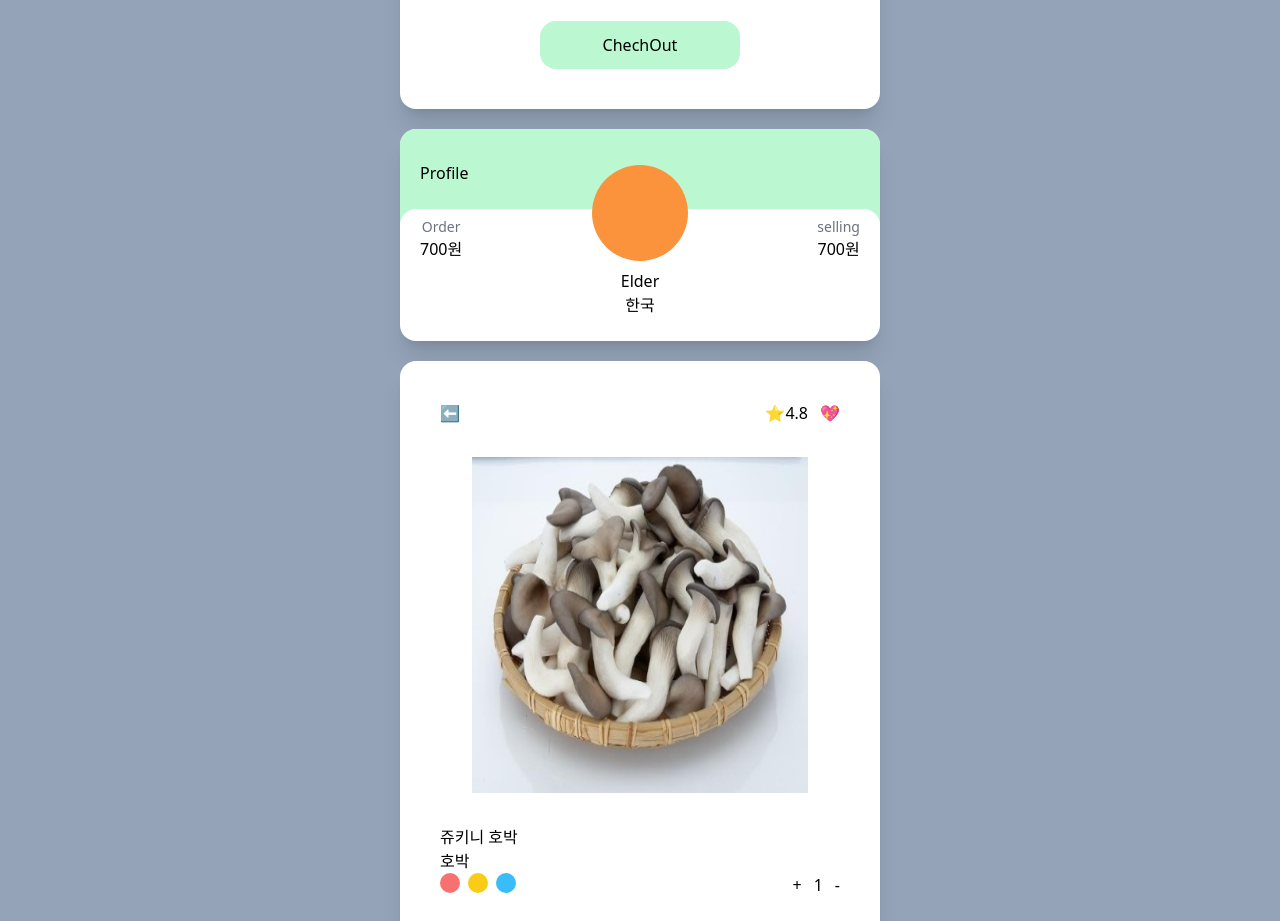
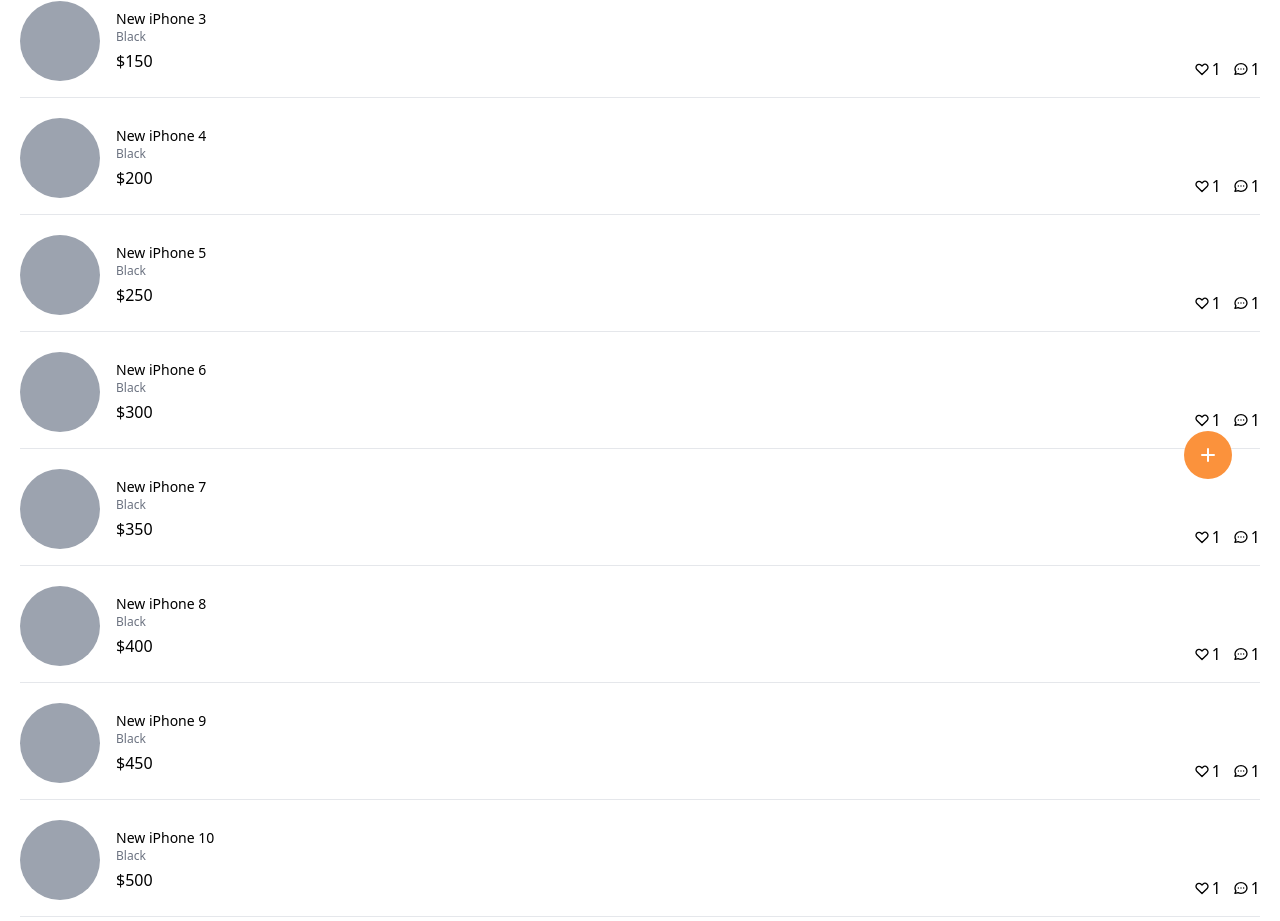
Before and after one commit to MinKi1506/Carrot-Market, a Next.js app in the folder minki-carrot-market/: page / in a window 1280 px wide. Shown: the part 273-1194 px from the top of the page. Built offline with nearby package versions, Linux system fonts and the light colour scheme.

Commit message:
<enter> & <home(i=index)> UI

```diff
--- a/minki-carrot-market/package.json
+++ b/minki-carrot-market/package.json
@@ -9,6 +9,7 @@
     "lint": "next lint"
   },
   "dependencies": {
+    "@tailwindcss/forms": "^0.5.3",
     "next": "12.3.1",
     "react": "18.2.0",
     "react-dom": "18.2.0"
--- a/minki-carrot-market/pages/enter.tsx
+++ b/minki-carrot-market/pages/enter.tsx
@@ -10,7 +10,7 @@
   const onEmailClick = () => setMethod("email");
   const onPhoneClick = () => setMethod("phone");
   return (
-    <div>
+    <div className="px-4 w-[500px]">
       <h3 className="text-center p-4 text-gray-500">
         Welcome to{" "}
         <span className="font-extrabold text-3xl text-orange-500">
@@ -45,34 +45,53 @@
             </button>
           </div>
         </div>
-        <form className="">
-          <label>
+        <form className="flex flex-col mt-4">
+          <label className="text-sm font-medium text-gray-700">
             {method === "email" ? "Email address" : null}
             {method === "phone" ? "Phone number" : null}
           </label>
-          <div>
-            {method === "email" ? <input type="email" required /> : null}
+          <div className="mt-1">
+            {method === "email" ? (
+              <input
+                className="appearance-none w-full px-3 border-gray-300 rounded-md shadow-sm placeholder-gray-400
+                focus:ring-orange-500
+                focus:border-orange-500"
+                type="email"
+                required
+              />
+            ) : null}
             {method === "phone" ? (
-              <div>
-                <span>+82</span>
-                <input type="number" required />
+              <div className="flex rounded-md shadow-sm">
+                <span className="flex items-center justify-center px-3 rounded-l-md border border-r-0 border-gray-300 bg-gray-50 text-gray-500 text-sm">
+                  +82
+                </span>
+                <input
+                  className="appearance-none w-full px-3 border-gray-300 rounded-md shadow-sm placeholder-gray-400
+                  rounded-l-none
+                focus:ring-orange-500
+                focus:border-orange-500"
+                  type="number"
+                  required
+                />
               </div>
             ) : null}
           </div>
-          <button>
+          <button className="bg-orange-500 hover:bg-orange-600 text-white mt-2 py-2 px-4 border  border-transparent rounded-md shadow-sm text-sm font-medium focus:ring-2 focus:ring-offset-2 focus:ring-orange-500">
             {method === "email" ? "Get login link" : null}
             {method === "phone" ? "Get one-time password" : null}
           </button>
         </form>
-        <div>
-          <div>
-            <div />
-            <div>
-              <span>Or enter with</span>
+        <div className="mt-8">
+          <div className="relative">
+            <div className="absolute w-full border-t border-gray-300" />
+            <div className="bg-white text-center">
+              <span className="relative -top-3 bg-white px-2 text-sm text-gray-500">
+                Or enter with
+              </span>
             </div>
           </div>
-          <div>
-            <button>
+          <div className="grid grid-cols-2 gap-3 mt-2">
+            <button className="flex justify-center items-center py-2 px-4 border border-gray-300 rounded-md shadow-sm bg-white text-sm font-medium text-gray-500 hover:bg-gray-50">
               <svg
                 className="w-5 h-5"
                 aria-hidden="true"
@@ -82,7 +101,7 @@
                 <path d="M6.29 18.251c7.547 0 11.675-6.253 11.675-11.675 0-.178 0-.355-.012-.53A8.348 8.348 0 0020 3.92a8.19 8.19 0 01-2.357.646 4.118 4.118 0 001.804-2.27 8.224 8.224 0 01-2.605.996 4.107 4.107 0 00-6.993 3.743 11.65 11.65 0 01-8.457-4.287 4.106 4.106 0 001.27 5.477A4.073 4.073 0 01.8 7.713v.052a4.105 4.105 0 003.292 4.022 4.095 4.095 0 01-1.853.07 4.108 4.108 0 003.834 2.85A8.233 8.233 0 010 16.407a11.616 11.616 0 006.29 1.84" />
               </svg>
             </button>
-            <button>
+            <button className="flex justify-center items-center py-2 px-4 border border-gray-300 rounded-md shadow-sm bg-white text-sm font-medium text-gray-500 hover:bg-gray-50">
               <svg
                 className="w-5 h-5"
                 aria-hidden="true"
--- a/minki-carrot-market/pages/index.tsx
+++ b/minki-carrot-market/pages/index.tsx
@@ -1,104 +1,78 @@
 import type { NextPage } from "next";
-import Image from "next/image";
 
 const Home: NextPage = () => {
   return (
-    <div className="bg-slate-400 py-20 px-[400px] flex flex-col space-y-5">
-      {/* 같은 기능 (flex와 grid용법 이해하기) */}
-      {/* <div className="bg-slate-400 p-10 gird gap-10"> */}
-      <div className="bg-white p-10 mx-500 shadow-xl rounded-2xl">
-        <div>
-          <span className="font-semibold">Select Item</span>
-          <div className="flex justify-between py-2">
-            <span className="text-gray-500">아이템1</span>
-            <span className="font-semibold">100원</span>
+    <div className="flex flex-col space-y-5 px-5 py-10">
+      {[1, 1, 1, 1, 1, 1, 1, 1, 1, 1, 1, 1].map((_, i) => (
+        <div
+          className="flex justify-between border-b pb-4 cursor-pointer"
+          key={i}
+        >
+          <div className="flex space-x-4">
+            <div className="w-20 h-20 bg-gray-400 rounded-full" />
+            <div className="pt-2 flex flex-col">
+              <h3 className="text-sm font-medium text-black">
+                New iPhone {i + 1}
+              </h3>
+              <span className="text-xs text-gray-500">Black</span>
+              <span className="font-medium mt-1">${(i + 1) * 50}</span>
+            </div>
           </div>
-          <div className="flex justify-between mb-4">
-            <span className="text-gray-500">아이템2</span>
-            <span className="font-semibold">200원</span>
-          </div>
-          <div className="flex justify-between border-t-2 border-dashed py-3">
-            <span>Total</span>
-            <span className="font-semibold">300원</span>
-          </div>
-          <div className="mt-5 m-auto w-2/4 bg-green-200 text-black p-3 text-center rounded-2xl">
-            ChechOut
+          <div className="flex items-end space-x-3">
+            <div className="flex space-x-0.5 items-center">
+              <svg
+                className="w-4 h-4"
+                fill="none"
+                stroke="currentColor"
+                viewBox="0 0 24 24"
+                xmlns="http://www.w3.org/2000/svg"
+              >
+                <path
+                  strokeLinecap="round"
+                  strokeLinejoin="round"
+                  strokeWidth="2"
+                  d="M4.318 6.318a4.5 4.5 0 000 6.364L12 20.364l7.682-7.682a4.5 4.5 0 00-6.364-6.364L12 7.636l-1.318-1.318a4.5 4.5 0 00-6.364 0z"
+                ></path>
+              </svg>
+              <span>1</span>
+            </div>
+            <div className="flex space-x-0.5 items-center">
+              <svg
+                className="w-4 h-4"
+                fill="none"
+                stroke="currentColor"
+                viewBox="0 0 24 24"
+                xmlns="http://www.w3.org/2000/svg"
+              >
+                <path
+                  strokeLinecap="round"
+                  strokeLinejoin="round"
+                  strokeWidth="2"
+                  d="M8 12h.01M12 12h.01M16 12h.01M21 12c0 4.418-4.03 8-9 8a9.863 9.863 0 01-4.255-.949L3 20l1.395-3.72C3.512 15.042 3 13.574 3 12c0-4.418 4.03-8 9-8s9 3.582 9 8z"
+                ></path>
+              </svg>
+              <span>1</span>
+            </div>
           </div>
         </div>
-        <div></div>
-      </div>
-
-      <div className="bg-white shadow-xl overflow-hidden rounded-2xl">
-        <div className="bg-green-200 px-5 pt-8 pb-12 ">
-          <span>Profile</span>
-        </div>
-        <div className="bg-white rounded-2xl p-5 relative -top-6">
-          <div className="flex justify-between items-end relative -top-16 ">
-            <div className="flex flex-col items-center">
-              <span className="text-sm text-gray-500">Order</span>
-              <span className="font-medium">700원</span>
-            </div>
-            <div className="w-24 h-24 relative bg-orange-400 rounded-full"></div>
-            <div className="flex flex-col items-center">
-              <span className="text-sm text-gray-500">selling</span>
-              <span className="font-medium">700원</span>
-            </div>
-          </div>
-          <div className="flex flex-col relative -mt-14 -mb-5 items-center">
-            <span className="">Elder</span>
-            <span className="">한국</span>
-          </div>
-        </div>
-      </div>
-
-      <div className="bg-white p-10 shadow-xl rounded-2xl">
-        <div className="flex justify-between">
-          <div className="">⬅️</div>
-          <div className="flex space-x-3">
-            <div className="">
-              ⭐️<span>4.8</span>
-            </div>
-            <div className="">💖</div>
-          </div>
-        </div>
-        <div className="p-8 h-[72]">
-          <Image
-            alt="느타리"
-            src="/images/ntl.jpg"
-            width={72}
-            height={72}
-            layout="responsive"
+      ))}
+      <button className="fixed bottom-12 right-12 rounded-full p-3 bg-orange-400 hover:bg-orange-500 transition-colors text-white">
+        <svg
+          className="h-6 w-6"
+          xmlns="http://www.w3.org/2000/svg"
+          fill="none"
+          viewBox="0 0 24 24"
+          stroke="currentColor"
+          aria-hidden="true"
+        >
+          <path
+            strokeLinecap="round"
+            strokeLinejoin="round"
+            strokeWidth="2"
+            d="M12 6v6m0 0v6m0-6h6m-6 0H6"
           />
-        </div>
-        <div className="flex flex-col">
-          <span className="">쥬키니 호박</span>
-          <span className="">호박</span>
-        </div>
-        <div className="flex justify-between">
-          <div className="space-x-2">
-            <button className="w-5 h-5 rounded-full bg-red-400" />
-            <button className="w-5 h-5 rounded-full bg-yellow-400" />
-            <button className="w-5 h-5 rounded-full bg-sky-400" />
-          </div>
-          <div className="flex space-x-3">
-            <div className="">+</div>
-            <div className="">
-              <span>1</span>
-            </div>
-            <div className="">-</div>
-          </div>
-        </div>
-        <div className="flex justify-between mt-6 -mb-5 items-center">
-          <div className="">
-            <span>3000원</span>
-          </div>
-          <button className="bg-green-200 py-3 px-10 rounded-2xl">
-            장바구니 담기
-          </button>
-        </div>
-      </div>
-
-      <div className="bg-white p-10 shadow-xl rounded-2xl"></div>
+        </svg>
+      </button>
     </div>
   );
 };
--- a/minki-carrot-market/tailwind.config.js
+++ b/minki-carrot-market/tailwind.config.js
@@ -7,5 +7,5 @@
   theme: {
     extend: {},
   },
-  plugins: [],
+  plugins: [require("@tailwindcss/forms")],
 };
```
Also changed, not shown: 2 other files (tests, documents, lock files or other folders).
